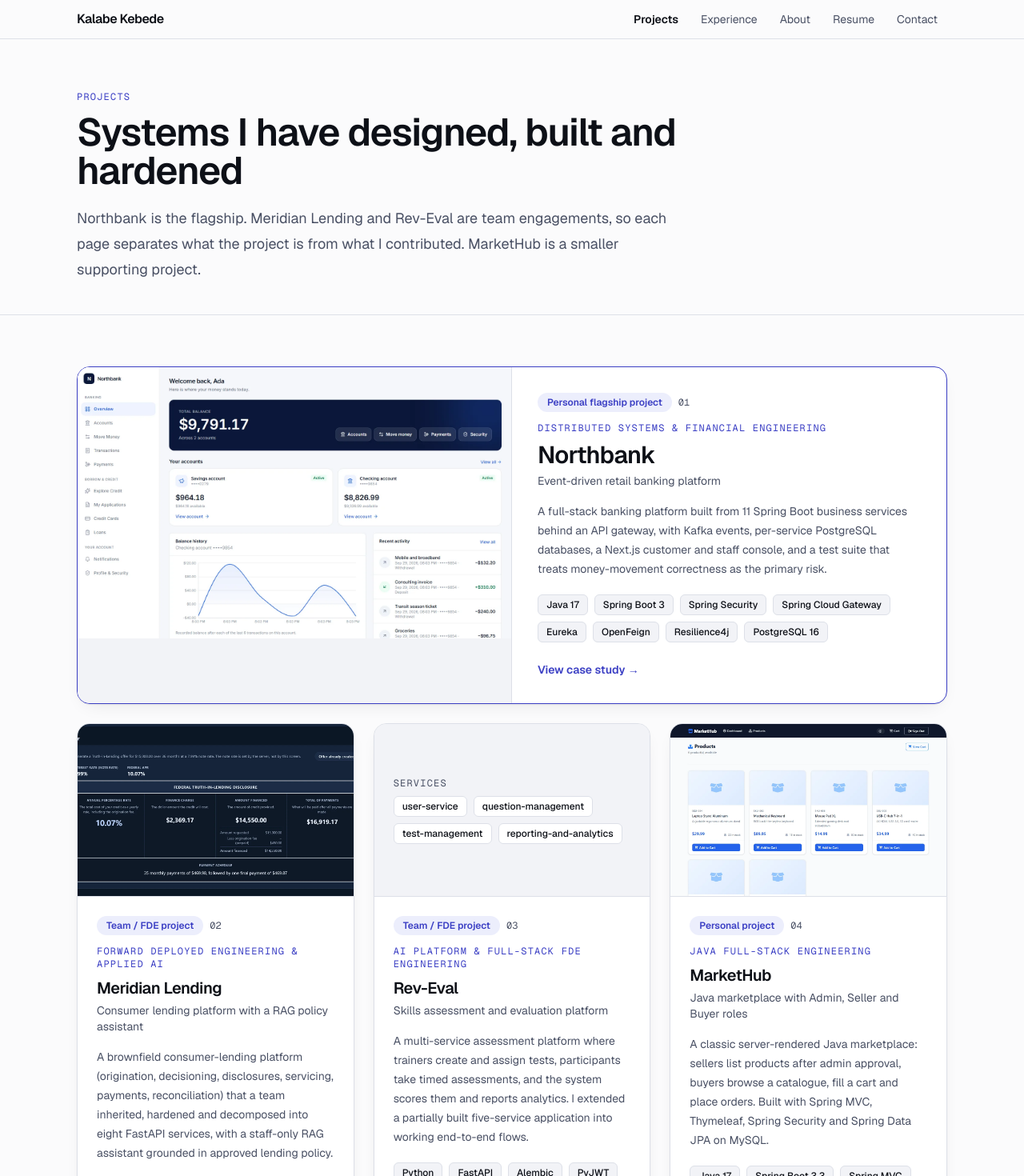
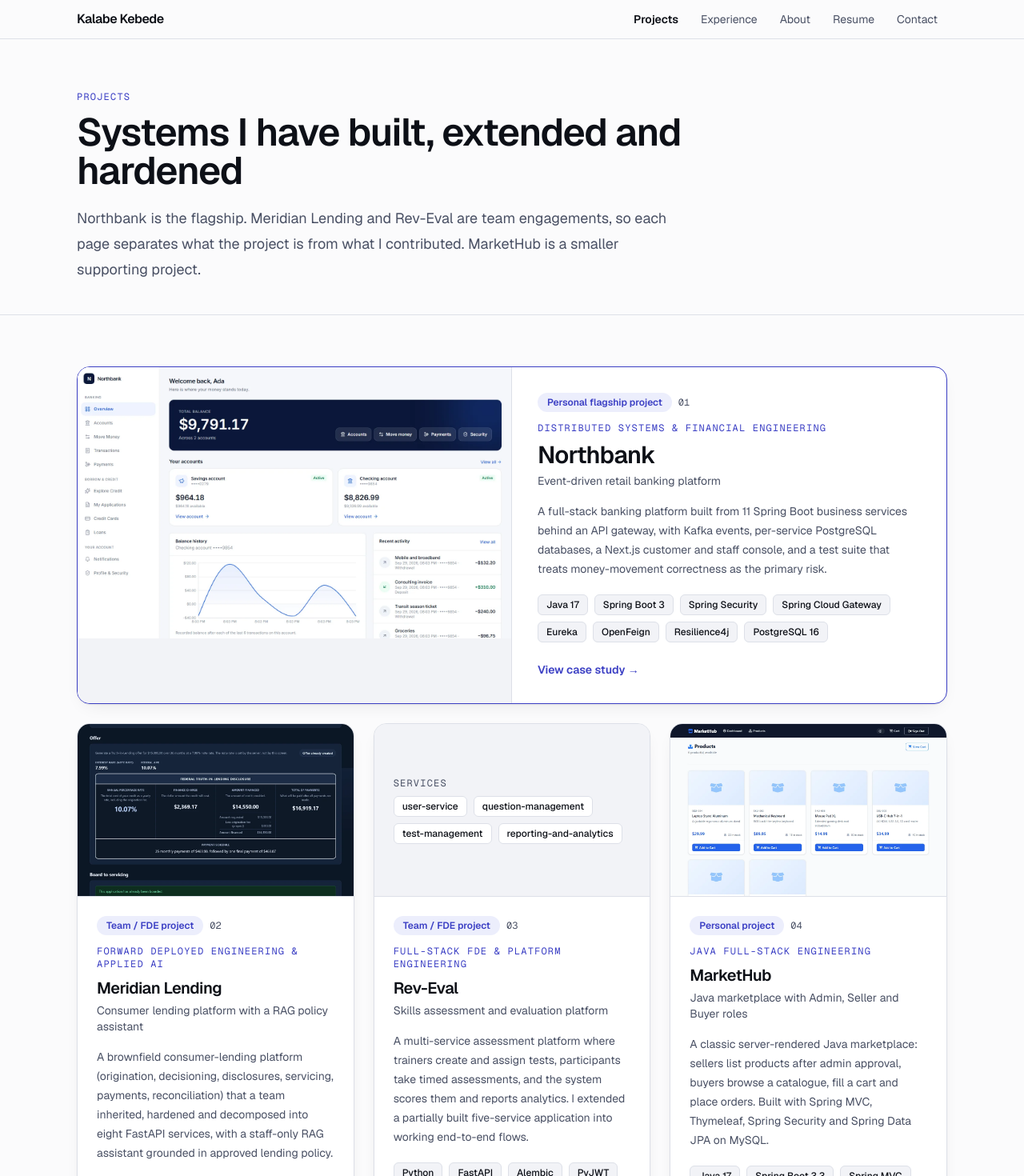
Before and after one commit to Kalab21/developer-portfolio, a Next.js app: page /projects in a window 1280 px wide. Shown: the top 1470 px of the page at 80% size. Built offline with nearby package versions, Linux system fonts and the light colour scheme.

Commit message:
Finalize portfolio project presentation
- Projects heading: built, extended and hardened
- Rev-Eval category: Full-Stack FDE & Platform Engineering
- Home domains: Data Engineering & Analytics
- Meridian card image: show the full offer section and disclosure box

```diff
--- a/src/app/projects/page.tsx
+++ b/src/app/projects/page.tsx
@@ -12,7 +12,7 @@ export const metadata: Metadata = {
 export default function ProjectsPage() {
   return (
     <>
-      <PageHeader eyebrow="Projects" title="Systems I have designed, built and hardened">
+      <PageHeader eyebrow="Projects" title="Systems I have built, extended and hardened">
         Northbank is the flagship. Meridian Lending and Rev-Eval are team engagements, so
         each page separates what the project is from what I contributed. MarketHub is a
         smaller supporting project.
--- a/src/data/projects.ts
+++ b/src/data/projects.ts
@@ -282,7 +282,7 @@ export const projects: Project[] = [
       "Not PCI-DSS compliant and no regulatory or compliance certification is claimed.",
       "The AI assistant is advisory and is not the lending system of record.",
     ],
-    cardImage: { src: "/projects/meridian/tila-disclosure.webp", width: 1600, height: 842, alt: "Federal Truth-in-Lending disclosure box showing APR, finance charge, amount financed, total of payments and payment schedule.", caption: "Truth-in-Lending disclosure" },
+    cardImage: { src: "/projects/meridian/tila-card.webp", width: 1200, height: 750, alt: "Federal Truth-in-Lending disclosure box showing APR, finance charge, amount financed, total of payments and payment schedule.", caption: "Truth-in-Lending disclosure" },
     screenshots: [
       { src: "/projects/meridian/decision-evidence.webp", width: 1600, height: 947, alt: "Meridian Lending application page showing a five-step status strip and a decision evidence panel with model version, scores and outcome.", caption: "Application status and decision evidence" },
       { src: "/projects/meridian/tila-disclosure.webp", width: 1600, height: 842, alt: "Federal Truth-in-Lending disclosure box showing APR, finance charge, amount financed, total of payments and payment schedule.", caption: "Truth-in-Lending disclosure" },
@@ -295,7 +295,7 @@ export const projects: Project[] = [
     slug: "rev-eval",
     title: "Rev-Eval",
     subtitle: "Skills assessment and evaluation platform",
-    category: "AI Platform & Full-Stack FDE Engineering",
+    category: "Full-Stack FDE & Platform Engineering",
     ownership: "team",
     badge: "Team / FDE project",
     ownershipNote: "Team engagement in an organization repository. My contributions are listed separately below.",
--- a/src/data/site.ts
+++ b/src/data/site.ts
@@ -30,7 +30,7 @@ export const site = {
     "Banking",
     "Financial Services",
     "Insurance",
-    "Data & Analytics",
+    "Data Engineering & Analytics",
     "Applied AI",
   ],
 } as const;
```
Also changed, not shown: public/projects/meridian/tila-card.webp (added).
